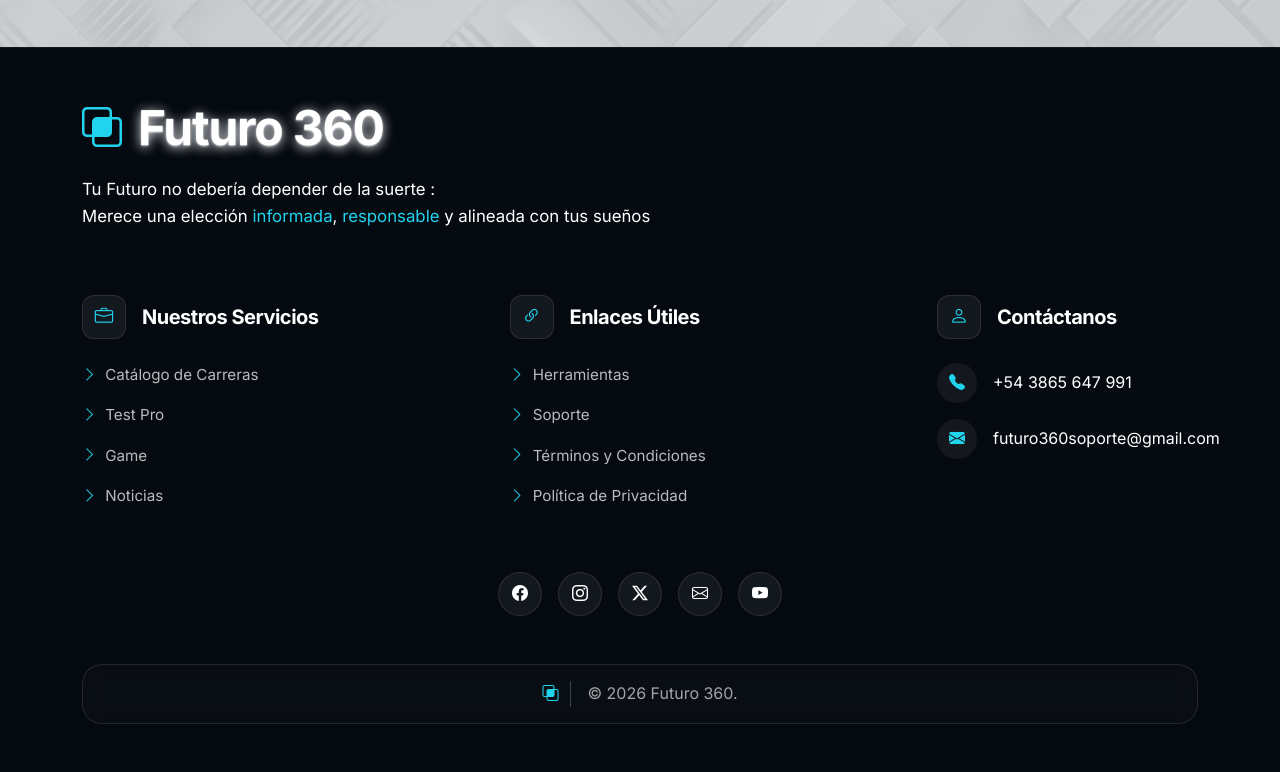
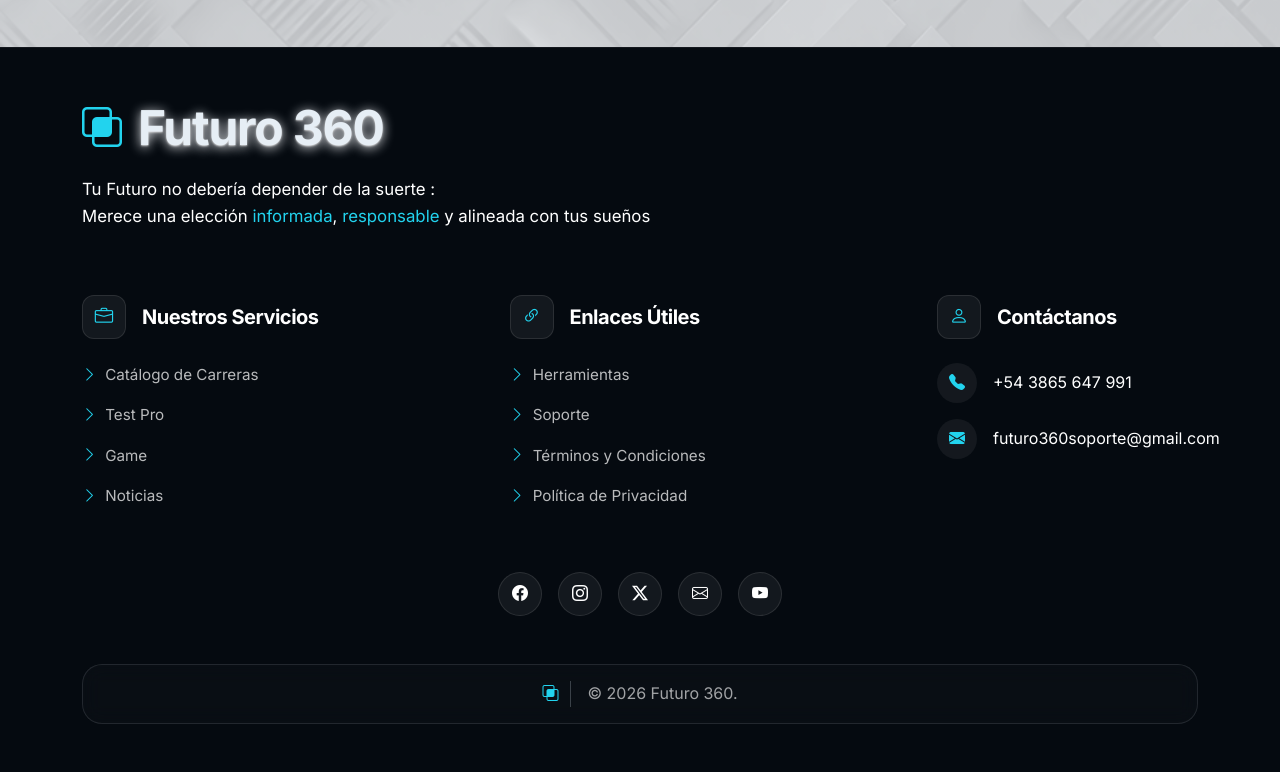
Before and after one commit to faabru/Futuro-360, a Flask app: page /recuperar-password in a window 1280 px wide. Shown: the part 754-1526 px from the top of the page. Run offline with Flask 3, Linux system fonts and the light colour scheme; parts of the project's set-up code (start-up, migrations or seed data) failed here and were passed over; some libraries are stand-ins or nearby versions.

Commit message:
fix: color titulo Futuro 360 footer (modo claro) con !important + cache buster css

```diff
--- a/static/style.css
+++ b/static/style.css
@@ -1102,9 +1102,10 @@ html[data-theme="dark"] .page-hero-bg { background: transparent; }
 }
 
 /* En modo claro el blanco puro del título se ve demasiado brillante/saturado:
-   se suaviza a un tono neutro para que se lea con naturalidad. */
+   se suaviza a un tono neutro para que se lea con naturalidad.
+   Se necesita !important para ganar a Bootstrap .text-white */
 html:not([data-theme="dark"]) .footer-brand h1 {
-    color: #E6EEF5;
+    color: #E6EEF5 !important;
 }
 
 .footer-slogan {
--- a/templates/base.html
+++ b/templates/base.html
@@ -35,7 +35,7 @@
     <!-- Google Fonts: Tipografía Inter para un aspecto moderno -->
     <link href="https://fonts.googleapis.com/css2?family=Inter:wght@300;400;500;600;700;800&display=swap" rel="stylesheet">
     <!-- Custom CSS: Estilos personalizados del proyecto -->
-    <link rel="stylesheet" href="{{ url_for('static', filename='style.css') }}">
+    <link rel="stylesheet" href="{{ url_for('static', filename='style.css') }}?v=20260901">
 </head>
 
 <body>
```
